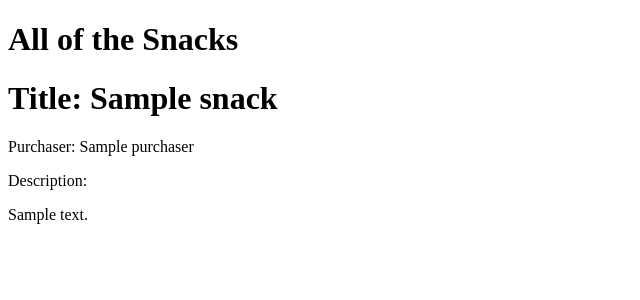
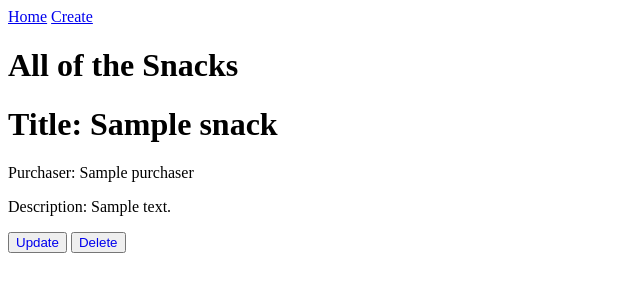
Before and after one commit to kpgomez/snacks-crud, a Django app: template templates/snack_detail.html in a window 1280 px wide. Shown: the top 300 px of the page, without its empty margins (0-640 px from the left). Run offline with Django 3.2, Linux system fonts and the light colour scheme; the template is opened without the code that fills it: most values are stand-ins (such as "Sample title", 1, 10 or a date in 2020).

Commit message:
implemented navigation

```diff
--- a/snacks/urls.py
+++ b/snacks/urls.py
@@ -5,7 +5,7 @@ from .views import SnackListView, SnackDetailView, SnackCreateView, SnackUpdateV
 urlpatterns = [
     path("", SnackListView.as_view(), name="snack_list"),
     path("<int:pk>/", SnackDetailView.as_view(), name="snack_detail"),
-    path("create", SnackCreateView.as_view(), name="snack_create"),
-    path("<int:pk>/update", SnackUpdateView.as_view(), name="snack_update"),
-    path("<int:pk>/delete", SnackDeleteView.as_view(), name="snack_delete")
+    path("create/", SnackCreateView.as_view(), name="snack_create"),
+    path("<int:pk>/update/", SnackUpdateView.as_view(), name="snack_update"),
+    path("<int:pk>/delete/", SnackDeleteView.as_view(), name="snack_delete")
 ]
--- a/snacks/views.py
+++ b/snacks/views.py
@@ -20,6 +20,7 @@ class SnackCreateView(CreateView):
     model = Snack
 
     fields = ["title", "purchaser", "description"]
+    success_url = reverse_lazy("snack_list")
 
 
 class SnackUpdateView(UpdateView):
--- a/templates/base.html
+++ b/templates/base.html
@@ -8,6 +8,10 @@
     <title>Document</title>
 </head>
 <body>
+    <nav>
+        <a href="{% url 'snack_list' %}">Home</a>
+        <a href="{% url 'snack_create' %}">Create</a>
+    </nav>
     <h1>All of the Snacks</h1>
     {%  block content %}
 
--- a/templates/snack_detail.html
+++ b/templates/snack_detail.html
@@ -4,7 +4,16 @@
     <div>
         <h1>Title: {{ snack.title }}</h1>
         <p>Purchaser: {{ snack.purchaser }}</p>
-        <p>Description: </p>
-        <p>{{ snack.description }}</p>
+        <p>Description: {{ snack.description }}</p>
+        <button>
+            <a href="{% url 'snack_update' snack.pk %}" style="text-decoration:none">Update</a>
+        </button>
+        <button>
+            <a href="{%  url 'snack_delete' snack.pk %}" style="text-decoration:none">Delete</a>
+        </button>
+{#        <form method="post" action="{%  url 'snack_update' snack.pk %}">#}
+{#            {% csrf_token %}#}
+{#            <button type="submit">Update</button>#}
+{#        </form>#}
     </div>
 {% endblock content %}
--- a/templates/snack_list.html
+++ b/templates/snack_list.html
@@ -3,7 +3,7 @@
 {%  block content %}
     {%  for snack in snacks %}
         <h2>
-            {{ snack.title }}
+            <a href="{% url 'snack_detail' snack.pk %}">{{ snack.title }}</a>
         </h2>
     {%  endfor %}
 {%  endblock content %}
```
